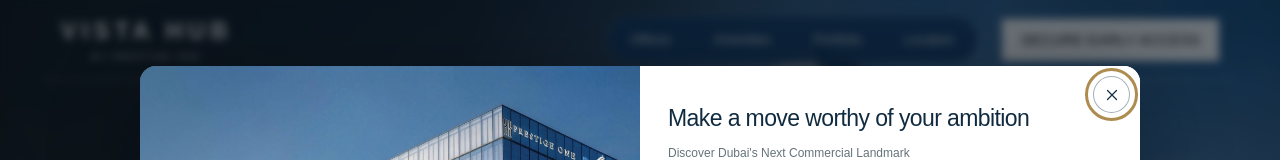
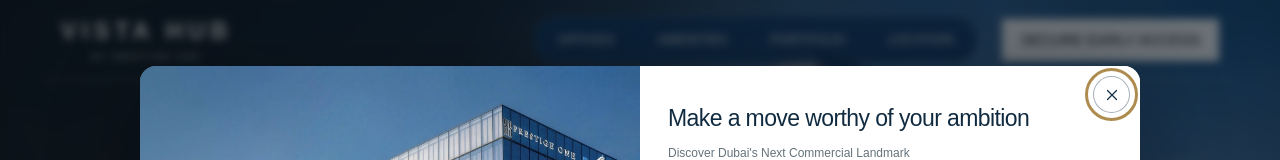
Before and after one commit to prestige-one/vista-hub, a Next.js app: page / in a window 1280 px wide. Shown: the top 160 px of the page. Built offline with nearby package versions, Linux system fonts and the light colour scheme; a web font is replaced by a local one.

Commit message:
Display navigation menu text in uppercase

```diff
--- a/app/hero.css
+++ b/app/hero.css
@@ -2,7 +2,7 @@
 .vh-header{position:fixed;inset:0 3.5% auto;height:80px;padding:0 16px;display:grid;grid-template-columns:1fr auto auto;background:transparent;color:var(--vh-pale);border-bottom:1px solid #f4f3ee50;gap:24px}
 .vh-header .vh-wordmark{justify-self:start;font-size:24px;letter-spacing:5px}
 .vh-header .vh-wordmark span{font-size:7px;letter-spacing:3px;margin-top:9px}
-.vh-nav{margin:0;gap:5px;font-size:13px;align-items:center;padding:4px;border:1px solid #f4f3ee30;border-radius:28px;background:#0e3763d4}
+.vh-nav{text-transform:uppercase;margin:0;gap:5px;font-size:13px;align-items:center;padding:4px;border:1px solid #f4f3ee30;border-radius:28px;background:#0e3763d4}
 .vh-nav a{padding:10px 18px;border:1px solid transparent;border-radius:22px;transition:background .2s,border-color .2s,color .2s}
 .vh-nav a:after{left:50%;bottom:4px;width:3px;height:3px;border-radius:50%;background:var(--vh-accent);opacity:0;transform:translateX(-50%);transition:opacity .2s}
 .vh-nav a:hover,.vh-nav a:focus-visible{background:#f4f3ee16;border-color:#f4f3ee30;color:#fff}
```
